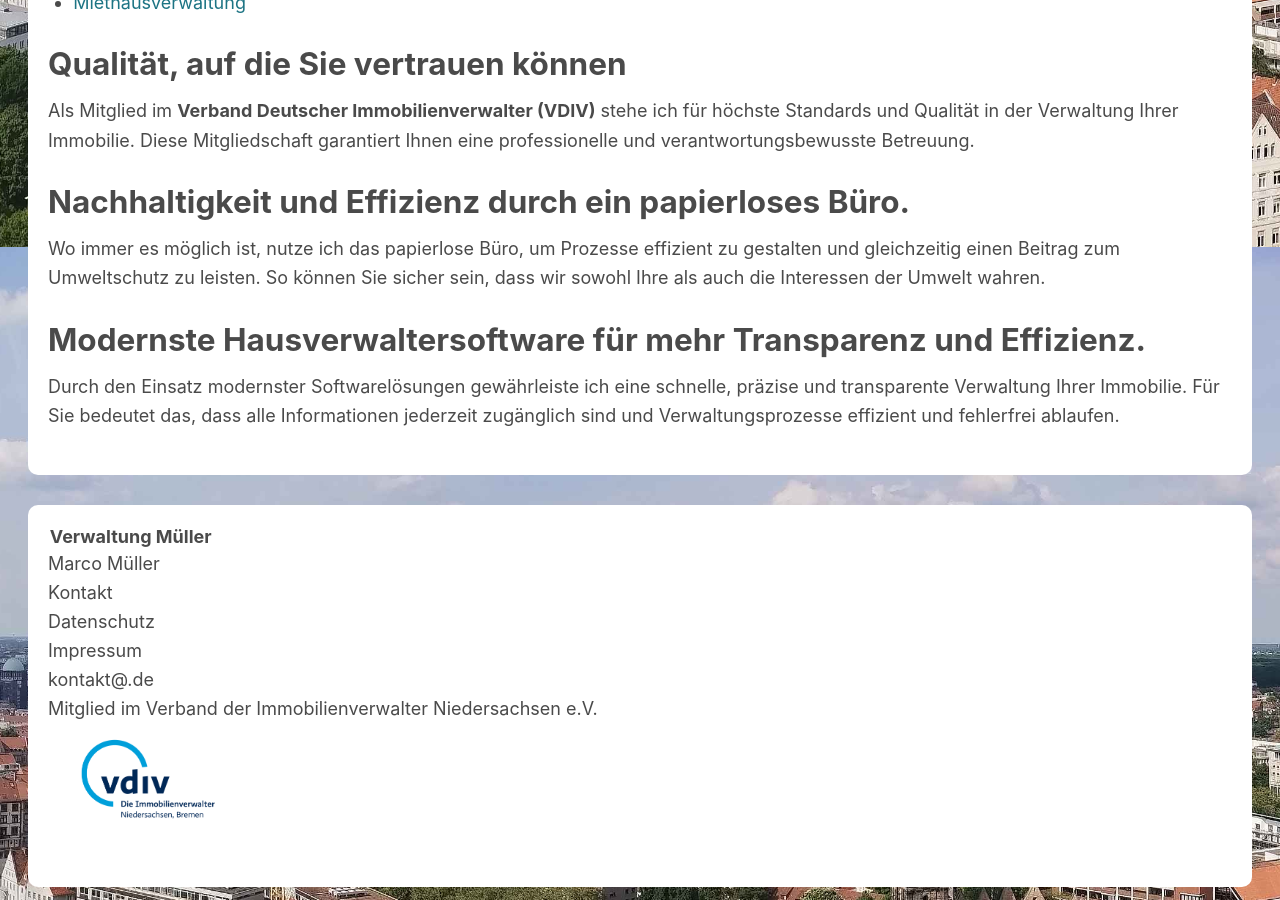
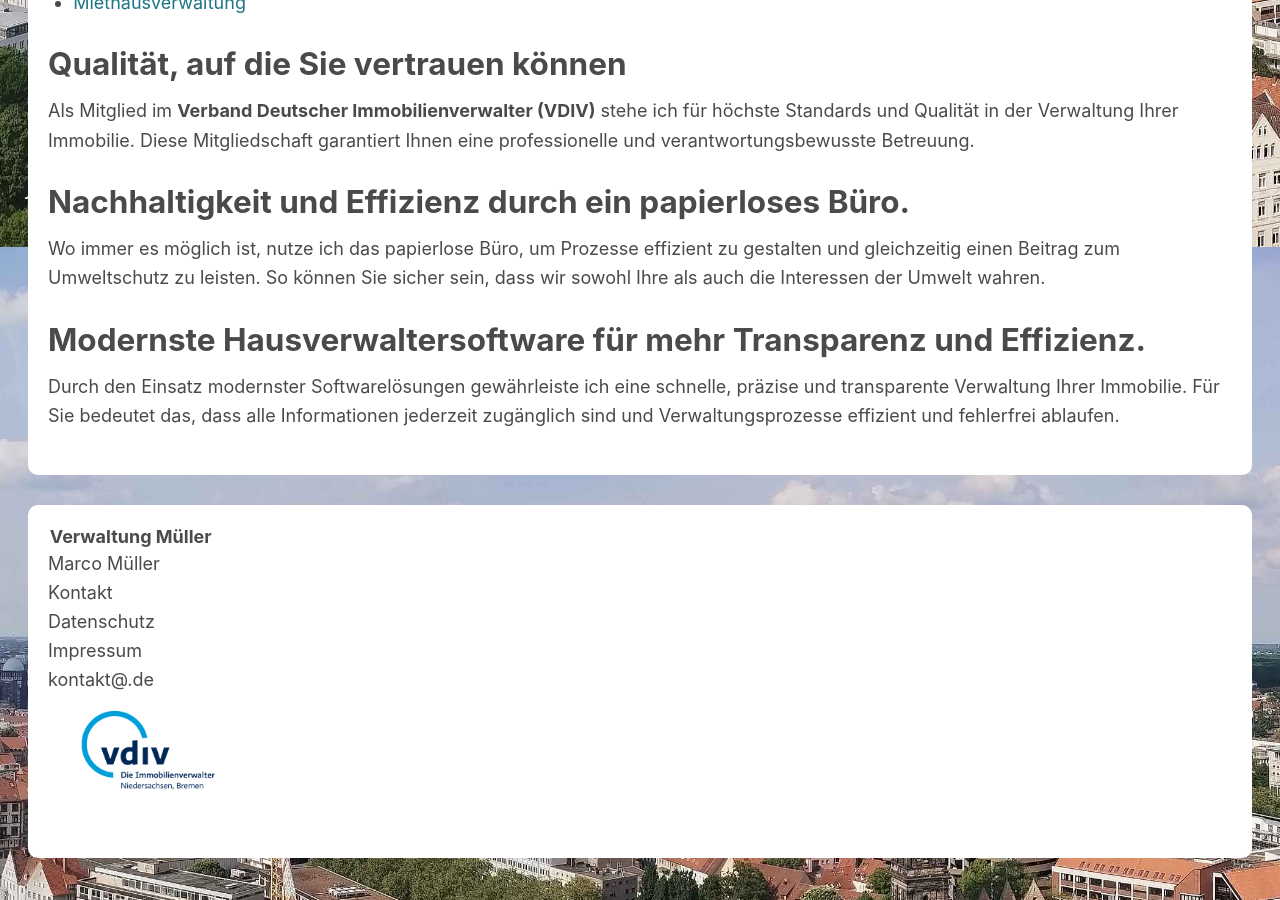
Before and after one commit to marek22k/hausverwaltung, a Jekyll site: the page built from index.md, in a window 1280 px wide and 900 px high, scrolled down 1553 px. Built offline with Jekyll 4.4.1, drawn with Linux system fonts in a browser that asks for light colours.

Commit message:
Update footer.html
ein div auskommentiert

```diff
--- a/_includes/footer.html
+++ b/_includes/footer.html
@@ -9,7 +9,7 @@
         {{ site.contact.email }}
     </div>
      <div>
-        <div>Mitglied im Verband der Immobilienverwalter Niedersachsen e.V.</div>
+       <!-- <div>Mitglied im Verband der Immobilienverwalter Niedersachsen e.V.</div> -->
         <a href="https://vdiv-niedersachsen-bremen.de/" target="_blank"><img src="/assets/img/vdivlogo.png" alt="Immobilienverwalter (IHK)" class="Mitgliedschaft im Verband der Immobilienverwalter Niedersachsen" width="200" height="75"></a>
     </div>
 </div>
```
